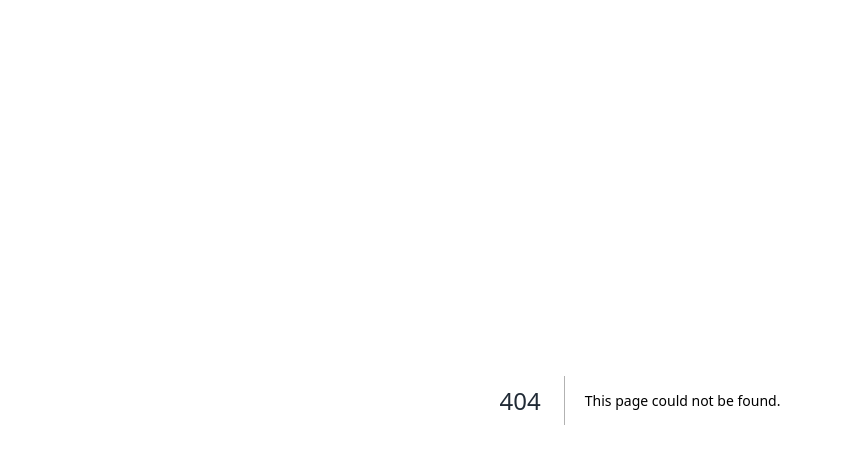
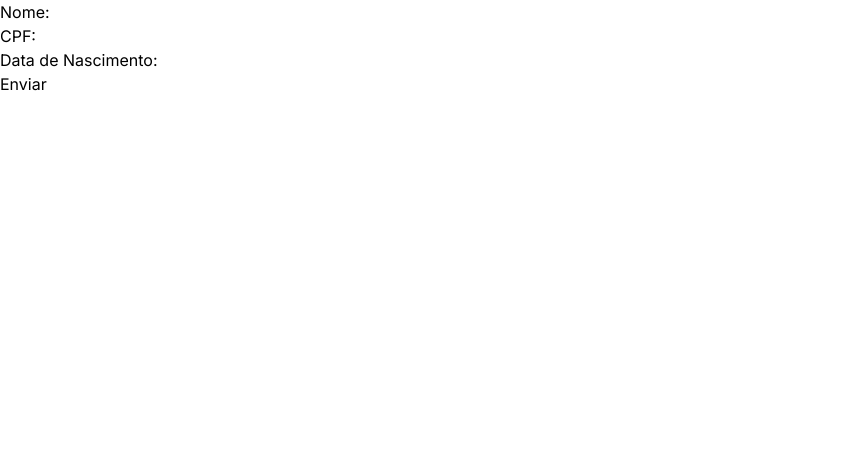
Before and after one commit to wilsonmjunior/hefesto, a Next.js app: page /form in a window 1280 px wide. Before the commit this address had no page. Shown: the top 464 px of the page, without its empty margins (0-842 px from the left). Built offline with nearby package versions, Linux system fonts and the light colour scheme.

Commit message:
feat: add react hook form

```diff
--- a/next.config.js
+++ b/next.config.js
@@ -1,5 +1,6 @@
 /** @type {import('next').NextConfig} */
 const nextConfig = {
+  reactStrictMode: true,
   experimental: {
     appDir: true,
   },
--- /dev/null
+++ b/src/app/form/page.tsx
@@ -0,0 +1,84 @@
+"use client"
+
+import { useState } from 'react';
+import { SubmitHandler, useForm } from 'react-hook-form';
+import * as yup from 'yup';
+import { yupResolver } from '@hookform/resolvers/yup';
+
+type FormData = {
+  name: string;
+  cpf: string;
+  birthdate: string;
+};
+
+const schema = yup.object().shape({
+  name: yup.string().required('Campo obrigatório'),
+  cpf: yup
+    .string()
+    .required('Campo obrigatório')
+    .matches(/^\d{3}\.\d{3}\.\d{3}\-\d{2}$/, 'CPF inválido'),
+  birthdate: yup
+    .string()
+    .required('Campo obrigatório')
+    .matches(
+      /^(0?[1-9]|[12][0-9]|3[01])\/(0?[1-9]|1[0-2])\/\d{4}$/,
+      'Data inválida'
+    ),
+});
+
+type Props = {
+  initialValues: FormData;
+};
+
+export default function Home({ initialValues }: Props) {
+  const {
+    register,
+    handleSubmit,
+    formState: { errors },
+  } = useForm<FormData>({
+    resolver: yupResolver(schema),
+    defaultValues: initialValues,
+  });
+
+  const [submittedData, setSubmittedData] = useState<FormData>();
+
+  const onSubmit: SubmitHandler<FormData> = (data) => {
+    console.log(data);
+    setSubmittedData(data);
+  };
+
+  return (
+    <div>
+      <form onSubmit={handleSubmit(onSubmit)}>
+        <div>
+          <label htmlFor="name">Nome:</label>
+          <input type="text" id="name" {...register('name')} />
+          {errors.name && <p>{errors.name.message}</p>}
+        </div>
+
+        <div>
+          <label htmlFor="cpf">CPF:</label>
+          <input type="text" id="cpf" {...register('cpf')} />
+          {errors.cpf && <p>{errors.cpf.message}</p>}
+        </div>
+
+        <div>
+          <label htmlFor="birthdate">Data de Nascimento:</label>
+          <input type="text" id="birthdate" {...register('birthdate')} />
+          {errors.birthdate && <p>{errors.birthdate.message}</p>}
+        </div>
+
+        <button type="submit">Enviar</button>
+      </form>
+
+      {submittedData && (
+        <div>
+          <h2>Dados enviados:</h2>
+          <p>Nome: {submittedData.name}</p>
+          <p>CPF: {submittedData.cpf}</p>
+          <p>Data de Nascimento: {submittedData.birthdate}</p>
+        </div>
+      )}
+    </div>
+  );
+}
```
Also changed, not shown: package.json (+8 -5 lines), tsconfig.json (+19 -5 lines), 1 other file (tests, documents, lock files or other folders).
